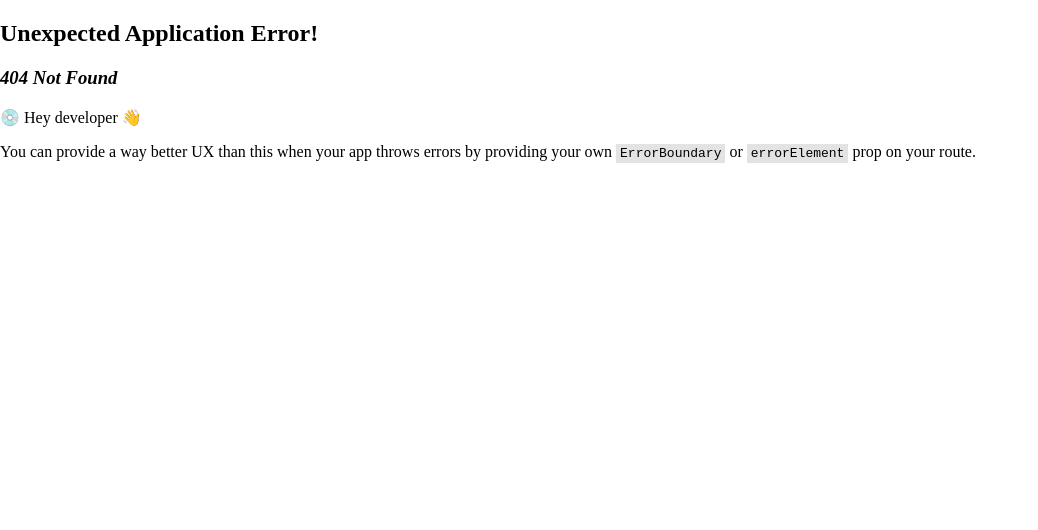
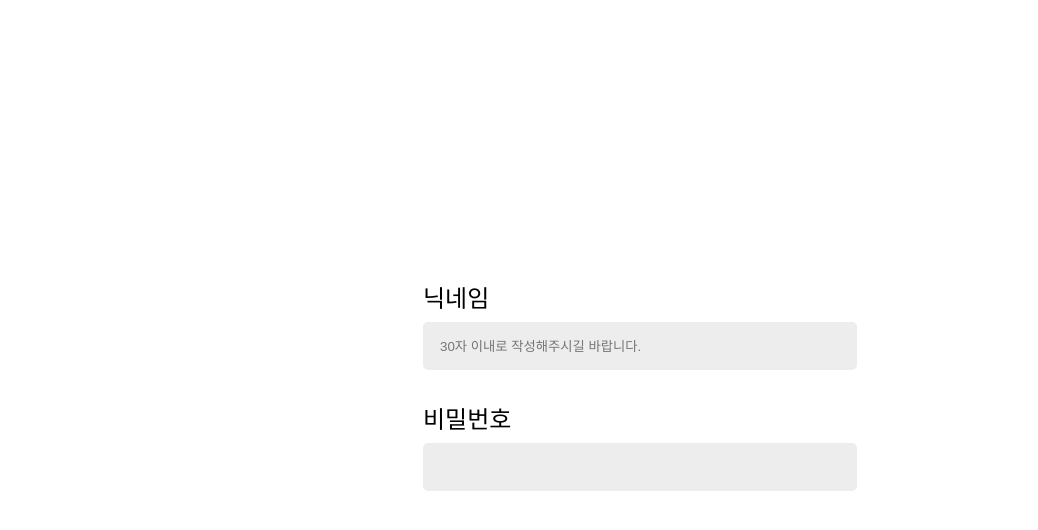
Before and after one commit to 9oormthonUNIV-3th-KGU/family-note-ui, a React (Vite) app: page /auth in a window 1280 px wide. Before the commit this address had no page. Shown: the top 530 px of the page, without its empty margins (0-1038 px from the left). Built offline with nearby package versions, Linux system fonts and the light colour scheme.

Commit message:
feat: create login form components

```diff
--- a/src/main.tsx
+++ b/src/main.tsx
@@ -4,8 +4,12 @@ import { createBrowserRouter, RouterProvider } from 'react-router-dom'
 import './index.css'
 
 import Home from './pages/home.tsx'
+import Auth from './pages/Auth.tsx'
 
-const router = createBrowserRouter([{ path: '/home', element: <Home /> }])
+const router = createBrowserRouter([
+  { path: '/home', element: <Home /> },
+  { path: '/auth', element: <Auth /> },
+])
 
 createRoot(document.getElementById('root')!).render(
   <StrictMode>
--- /dev/null
+++ b/src/pages/Auth.tsx
@@ -0,0 +1,56 @@
+import styled from '@emotion/styled'
+import React from 'react'
+
+const Container = styled.div`
+  display: flex;
+  justify-content: center;
+  align-items: center;
+  height: 100vh;
+`
+
+const FormLabel = styled.label`
+  color: #000000;
+  font-family: inter-medium;
+  font-size: 24px;
+  display: block;
+  margin-bottom: 8px;
+`
+const LoginForm = styled.input`
+  background-color: #ededed;
+  border: 2px solid #ededed;
+  border-radius: 5px;
+  font-family: inter-light
+  font-size: 20px;
+  padding: 10px 15px;
+  margin-bottom: 30px;
+  height: 24px;
+  width: 400px;
+
+  &:focus {
+    outline: none;
+    border: 2px solid #ffa800;
+  }
+`
+
+const Auth = () => {
+  return (
+    <Container>
+      <div>
+        <div>
+          <form>
+            <div>
+              <FormLabel>닉네임</FormLabel>
+              <LoginForm placeholder="30자 이내로 작성해주시길 바랍니다."></LoginForm>
+            </div>
+            <div>
+              <FormLabel>비밀번호</FormLabel>
+              <LoginForm></LoginForm>
+            </div>
+          </form>
+        </div>
+      </div>
+    </Container>
+  )
+}
+
+export default Auth
```
